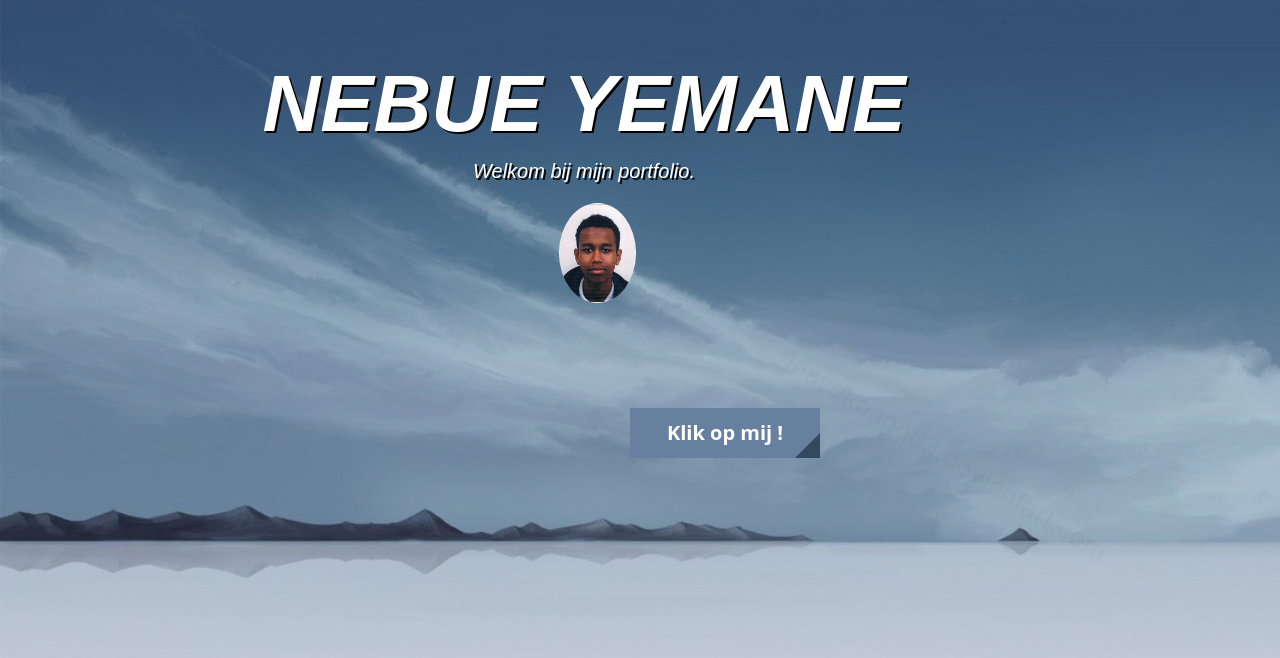
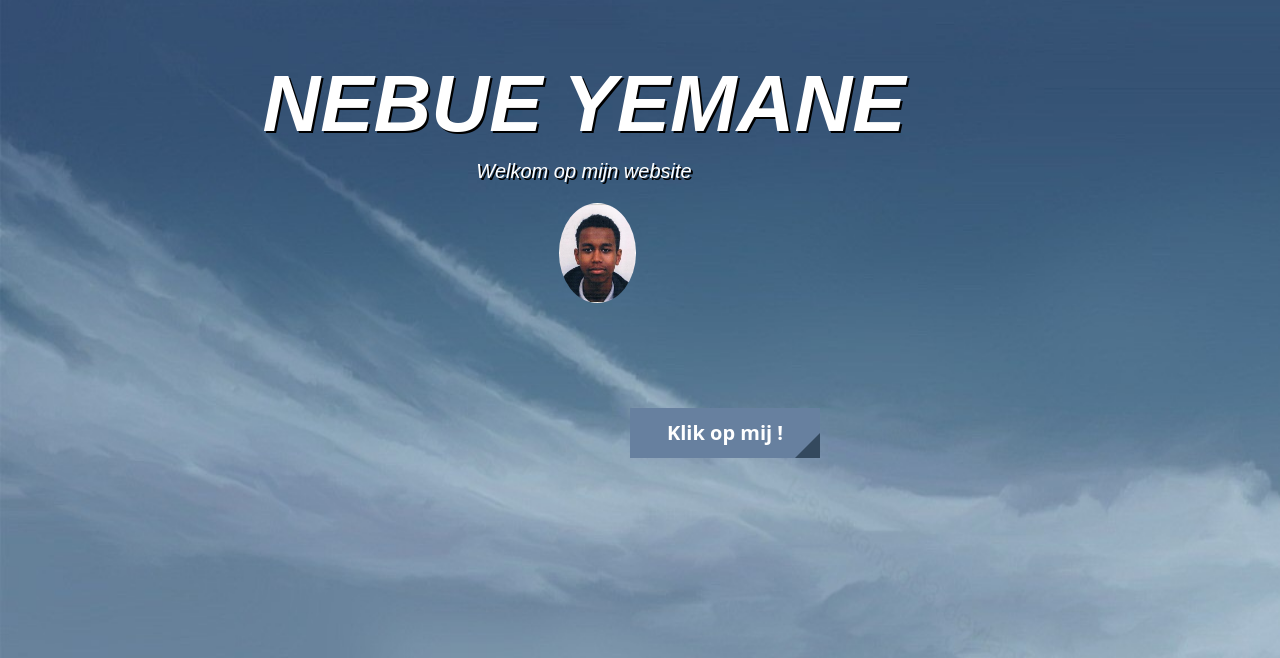
Before and after one commit to Nebue/nebue.github.io, a plain HTML site: page index.html in a window 1280 px wide. Shown: the part 142-800 px from the top of the page. Drawn offline with Linux system fonts and the light colour scheme.

Commit message:
versie 15.0

```diff
--- a/index.html
+++ b/index.html
@@ -10,7 +10,7 @@
 <body>
 
 <h1> NEBUE YEMANE</h1>
-<p> Welkom bij mijn portfolio.</p>
+<p> Welkom op mijn website</p>
 
 <div class="foto" ><img id="pagga" src="001.jpg"/></div>
 
--- a/stijl.css
+++ b/stijl.css
@@ -3,7 +3,7 @@ body{
 	background-repeat: no-repeat;
 	width: 90%;
 	height: auto;
-	background-size: 1890px 1200px;
+	background-size: 1890px 1500px;
 	margin-bottom: auto;
 
 }
--- a/style.css
+++ b/style.css
@@ -3,7 +3,7 @@
     body {
        background-image: url("Lake_Louise_uhd.jpg");
         font-family: sans-serif;
-        background-size: 1890px 1200px;
+        background-size: 1890px 1500px;
         background-repeat: no-repeat;
         position: static;
         margin-top:130px;
```
